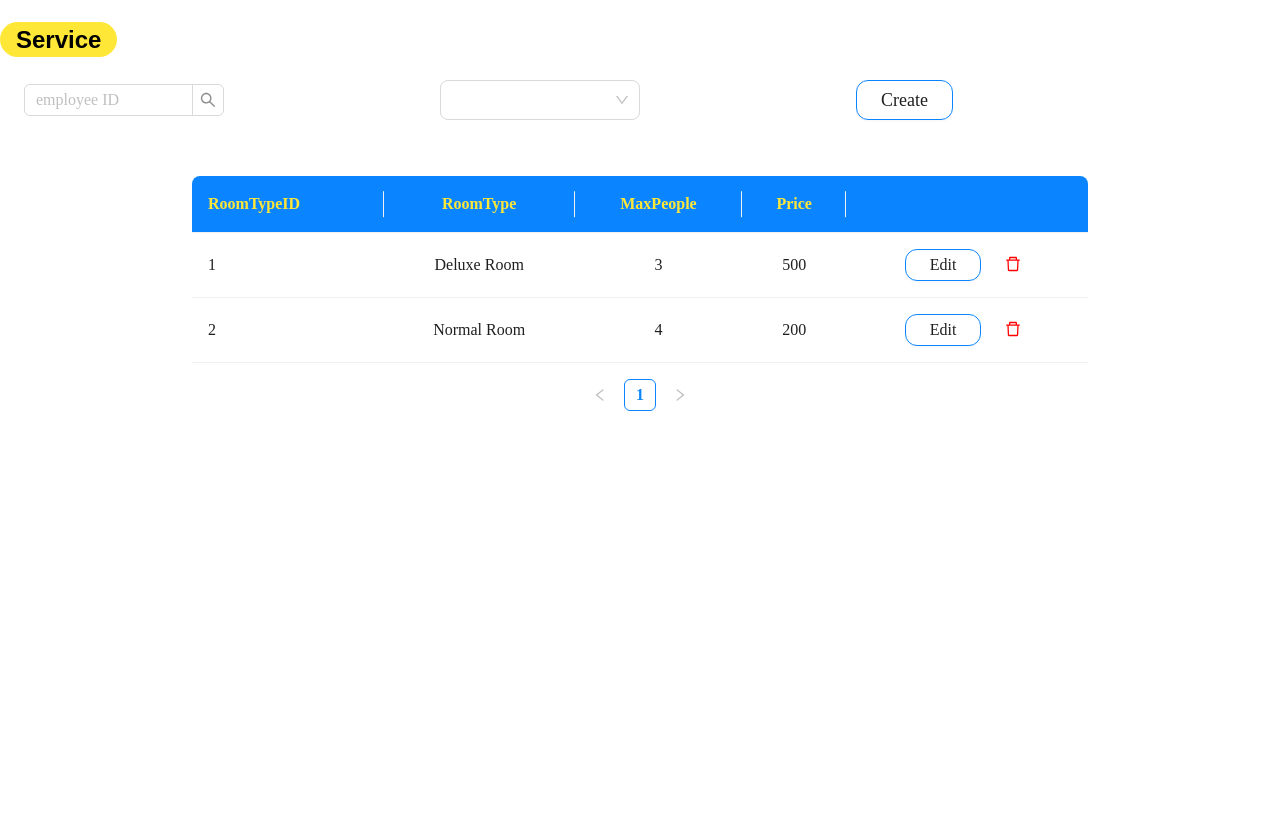
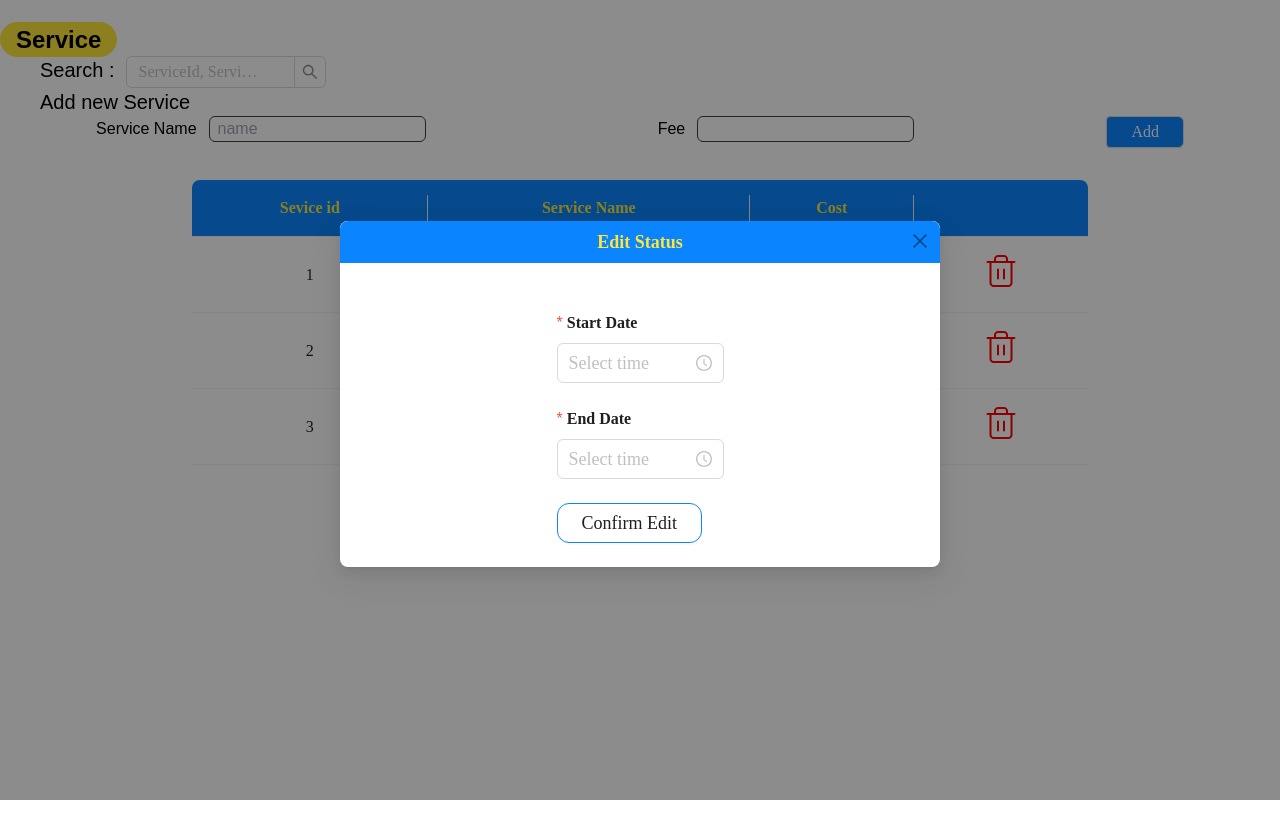
Before and after one commit to ChaiyapatOam/CPE241-FinalProject-Web, a React (Vite) app: page /staff/service in a window 1280 px wide. Both pictures are taken after a click on the button 1013 px from the left and 265 px from the top of the page. Built offline with nearby package versions, Linux system fonts and the light colour scheme; a web font is replaced by a local one.

Commit message:
Add service

```diff
--- a/src/App.tsx
+++ b/src/App.tsx
@@ -8,6 +8,7 @@ import StaffRoomType from "./pages/staff/RoomType";
 import StaffPromotion from "./pages/staff/promotion";
 import StaffProduct from "./pages/staff/product";
 import StaffAvaliableRoom from "./pages/staff/Avaliable_Room";
+import StaffService from "./pages/staff/Ser";
 
 const App = () => {
   return (
@@ -23,7 +24,7 @@ const App = () => {
               <Route path="booking" element={<StaffRoomType />} />
               <Route path="roomtype" element={<StaffRoomType />} />
               <Route path="promotion" element={<StaffPromotion />} />
-              <Route path="service" element={<StaffRoomType />} />
+              <Route path="service" element={<StaffService />} />
               <Route path="product" element={<StaffProduct />} />
               <Route path="avaliable-room" element={<StaffAvaliableRoom />} />
             </Route>
--- /dev/null
+++ b/src/pages/staff/Ser/index.tsx
@@ -0,0 +1,203 @@
+import { Button, Checkbox, Form, Input, Select, TimePicker } from "antd";
+// import { DeleteOutlined } from "@ant-design/icons";
+import { ColumnsType } from "antd/es/table";
+import { useEffect, useRef, useState } from "react";
+import MyTable from "@/components/Table";
+import ModalForm from "@/components/ModalForm";
+
+const { Search } = Input;
+
+const StaffService = () => {
+  const [openModal, setOpenModal] = useState(false);
+  const [isEdit, setIsEdit] = useState(false);
+  const [selectCoupon, setSelectCoupon] = useState({} as any);
+  const formRef = useRef(null);
+  const [form] = Form.useForm();
+
+  const handleCreate = (values: any) => {
+    setOpenModal(false);
+    console.log(values);
+  };
+
+  const handleEdit = (values: any) => {
+    console.log(values);
+  };
+
+  //   const handleDelete = (values: any) => {
+  //     console.log(values);
+  //   };
+
+  useEffect(() => {
+    form.setFieldsValue({ ...selectCoupon });
+  }, [selectCoupon]);
+
+  const service = [
+    {
+      id: "1",
+      name: "Spa custard",
+      cost: 1500,
+    },
+    {
+      id: "2",
+      name: "Big Cleaning",
+      cost: 1500,
+    },
+    {
+      id: "3",
+      name: "Laundry",
+      cost: 200,
+    },
+  ];
+
+  const columns: ColumnsType = [
+    {
+      title: "Sevice id",
+      dataIndex: "id",
+      key: "id",
+      align: "center",
+    },
+    {
+      title: "Service Name",
+      dataIndex: "name",
+      align: "center",
+    },
+    {
+      title: "Cost",
+      dataIndex: "cost",
+      align: "center",
+    },
+    {
+      key: "x",
+      render: (e) => (
+        <div className="flex justify-center gap-x-4">
+          <div>
+          <button
+            onClick={() => {
+              form.resetFields();
+              setIsEdit(false);
+              setOpenModal(true);
+            }}
+            // className="px-6 border border-primary-blue rounded-xl"
+          >
+            <svg xmlns="http://www.w3.org/2000/svg" width="36" height="36" viewBox="0 0 36 36" fill="none">
+              <path d="M4.5 9H31.5" stroke="#FF0000" stroke-width="2" stroke-linecap="round" stroke-linejoin="round"/>
+              <path d="M28.5 9V30C28.5 31.5 27 33 25.5 33H10.5C9 33 7.5 31.5 7.5 30V9" stroke="#FF0000" stroke-width="2" stroke-linecap="round" stroke-linejoin="round"/>
+              <path d="M12 9V6C12 4.5 13.5 3 15 3H21C22.5 3 24 4.5 24 6V9" stroke="#FF0000" stroke-width="2" stroke-linecap="round" stroke-linejoin="round"/>
+              <path d="M15 16.5V25.5" stroke="#FF0000" stroke-width="2" stroke-linecap="round" stroke-linejoin="round"/>
+              <path d="M21 16.5V25.5" stroke="#FF0000" stroke-width="2" stroke-linecap="round" stroke-linejoin="round"/>
+            </svg>
+          </button>
+          </div>
+        </div>
+      ),
+      align: "center",
+    },
+  ];
+
+  return (
+    <>
+      <div className="ml-10  text-xl">
+        <label className="mr-3"> Search :</label>
+        <Search
+            placeholder="ServiceId, Service name.."
+            allowClear
+            onSearch={(onSearch) => {
+              console.log(onSearch);
+            }}
+            style={{ width: 200 }}
+          />
+      </div>
+      <p className="text-xl ml-10"> Add new Service</p>
+      <div className="flex justify-around">
+        <div>
+          <label className="mr-3">Service Name</label>
+          <input className="border border-dark-gray rounded-md pl-2" placeholder="name"/>
+        </div>
+        <div>
+          <label className="ml-10 mr-3">Fee</label>
+          <input className="border border-dark-gray rounded-md pl-2"/>
+        </div>
+        <Button
+            onClick={() => {
+              setSelectCoupon(e);
+              setIsEdit(true);
+              setOpenModal(true);
+            }}
+            className="px-6 border bg-primary-blue rounded-l text-white"
+          >
+            Add
+          </Button>
+      </div>
+
+      <div className="px-40">
+        <MyTable
+          dataSource={service}
+          rowKey={(record) => record.id}
+          columns={columns}
+        />
+      </div>
+      <ModalForm
+        // title={isEdit ? "Edit Coupon" : "Add Coupon"}
+        title = {"Edit Status"}
+        desc=""
+        isopen={openModal}
+        setIsOpen={setOpenModal}
+      >
+        <Form
+          form={form}
+          ref={formRef}
+          layout="vertical"
+          onFinish={(values) => {
+            isEdit ? handleEdit(values) : handleCreate(values);
+          }}
+        >
+
+          <div className="col-span-1 md:col-span-3">
+            <Form.Item
+              name="StartDate"
+              label={<p className="font-bold">Start Date</p>}
+              rules={[{ required: true, message: "กรุณากรอกเวลาที่เริ่ม" }]}
+              hasFeedback
+            >
+              <TimePicker
+                size="large"
+                needConfirm={false}
+                minuteStep={15}
+                showNow={false}
+                format="HH:mm"
+                className="w-full"
+              />
+            </Form.Item>
+          </div>
+
+          <div className="col-span-1 md:col-span-3">
+            <Form.Item
+              name="EndDate"
+              label={<p className="font-bold">End Date</p>}
+              rules={[{ required: true, message: "กรุณากรอกเวลาที่สิ้นสุด" }]}
+              hasFeedback
+            >
+              <TimePicker
+                size="large"
+                format="HH:mm"
+                needConfirm={false}
+                minuteStep={15}
+                showNow={false}
+                className="w-full"
+              />
+            </Form.Item>
+          </div>
+          <Button
+            onClick={() => {}}
+            htmlType="submit"
+            className="px-6 border border-primary-blue rounded-xl"
+            size="large"
+          >Confirm Edit
+          </Button>
+        </Form>
+      </ModalForm>
+    </>
+  );
+};
+
+export default StaffService;
```
